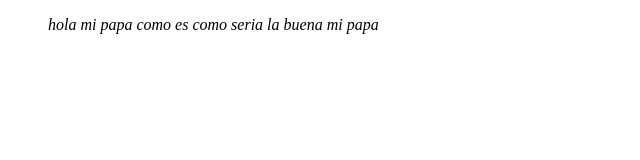
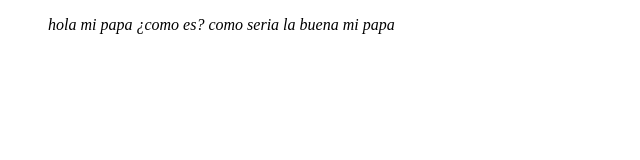
Before and after one commit to Nicolascastiblanco/mi-web, a plain HTML site: page index.html in a window 1280 px wide. Shown: the full height of the page, 0-640 px from the left. Drawn offline with Linux system fonts and the light colour scheme.

Commit message:
cambio no se

```diff
--- a/index.html
+++ b/index.html
@@ -10,7 +10,7 @@
 
     <ul>
         <i>hola mi papa</i>
-        <i>como es </i>
+        <i>¿como es?</i>
         <i>como seria</i>
         <i> la buena mi papa</i>
     </ul>
```
